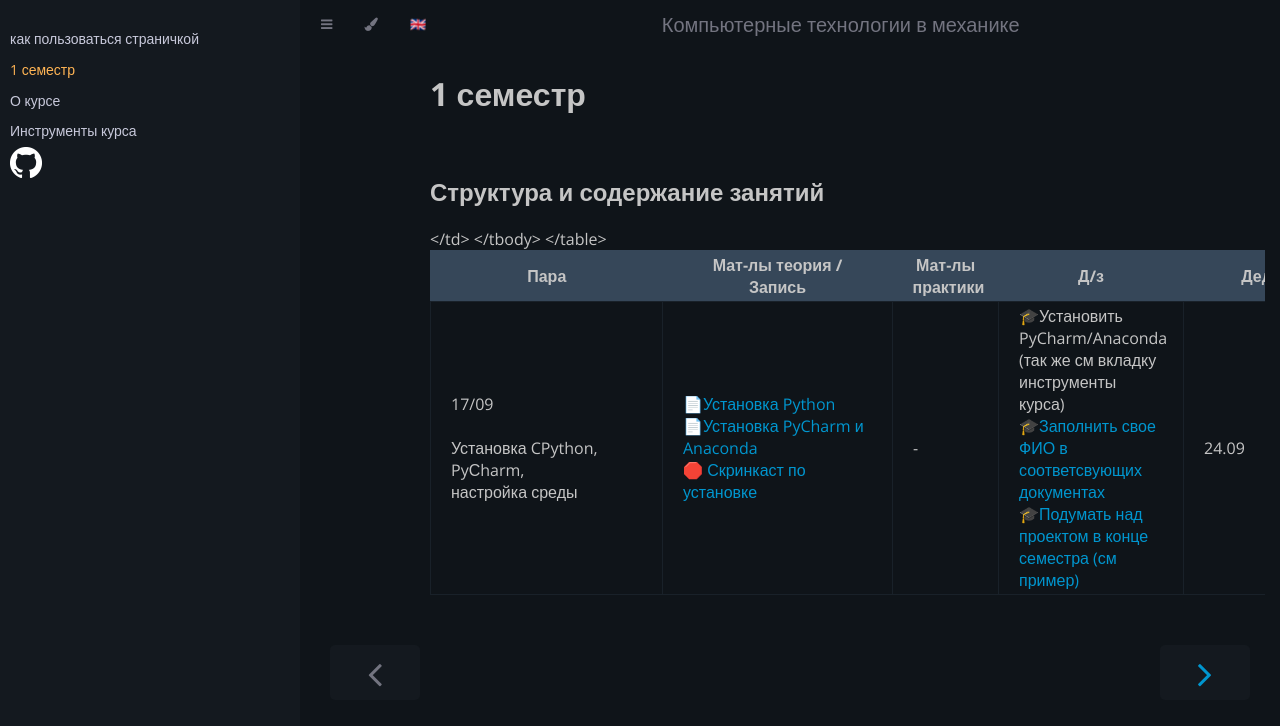
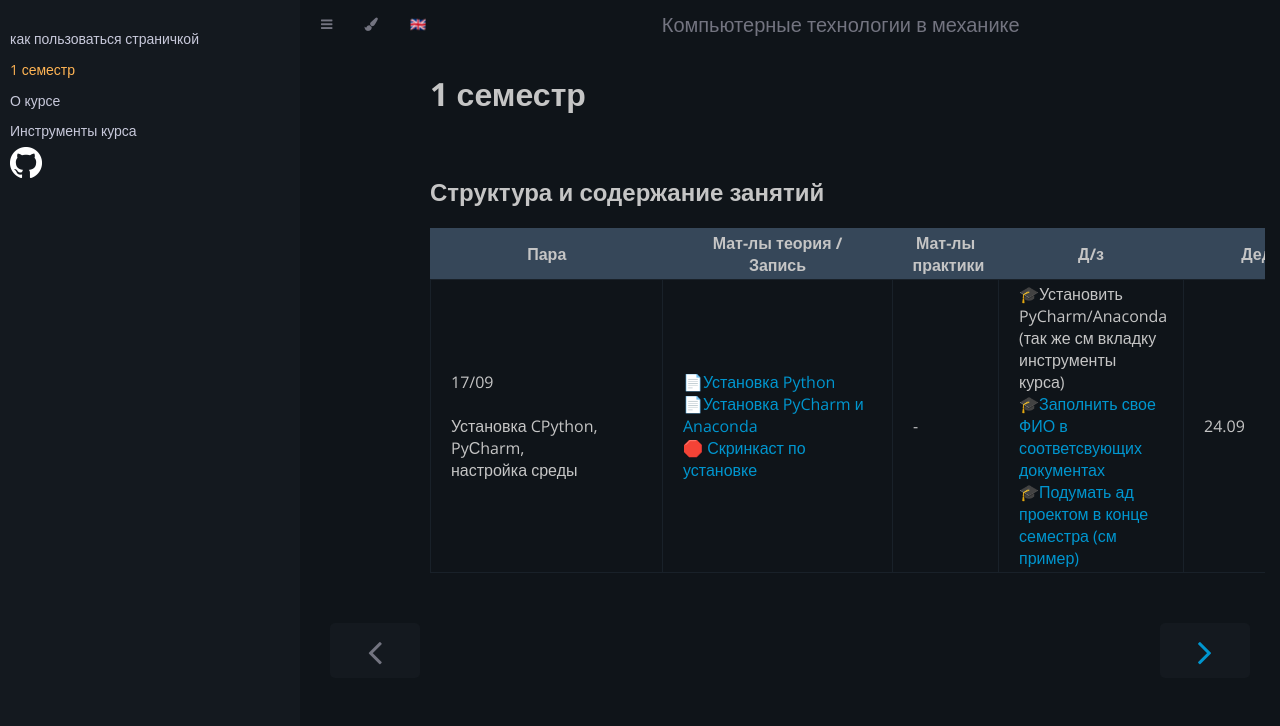
Before and after one commit to PPPmmm131313/PPPmmm131313.github.io, a Jekyll site: the page built from 1_semester.md, in a window 1280 px wide. Shown: the top 726 px of the page. Built offline with Jekyll 4.4.1, drawn with Linux system fonts in a browser that asks for light colours; our own code applies the rules of GitHub Pages for plain Markdown files.

Commit message:
Update 1_semester.md

```diff
--- a/1_semester.md
+++ b/1_semester.md
@@ -26,8 +26,8 @@ title: 1 семестр
     <td class="tg-0pky">17/09<br><br>Установка CPython, PyСharm,<br>настройка среды</td>
     <td class="tg-0pky"><a href="https://drive.google.com/file/d/1uJTuNXo1CBN-ujcjbW7DutYlJjxq96LM/view?usp=sharing" target="_blank" rel="noopener noreferrer">📄Установка Python</a><br><a href="https://drive.google.com/drive/folders/1Snhi7DKWnlCBJfayHC2s8TEx0fLSKDbu" target="_blank" rel="noopener noreferrer">📄Установка PyCharm и Anaconda</a><br><a href="https://drive.google.com/file/d/1RQVsCD3sRXn_UriPjHoh5Y0TSOzmD0kI/view?usp=sharing" target="_blank" rel="noopener noreferrer">🛑 Скринкаст по установке</a><br></td>
     <td class="tg-c3ow">-</td>
-    <td class="tg-c3ow">🎓Установить PyCharm/Anaconda (так же см вкладку инструменты курса)<br><a href="https://drive.google.com/drive/folders/1icJClM3hsQnxlxniidZMvJD-Po713K8w" target="_blank" rel="noopener noreferrer">🎓Заполнить свое ФИО в соответсвующих документах</a><br><a href="https://docs.google.com/spreadsheets/d/1553U-B6Tma7EfMIgbIfIYDuRZcma8XhZGONlbLcb8vU/edit?usp=sharing" target="_blank" rel="noopener noreferrer">🎓Подумать над проектом в конце семестра (см пример)</a><br></td>
+    <td class="tg-c3ow">🎓Установить PyCharm/Anaconda (так же см вкладку инструменты курса)<br><a href="https://drive.google.com/drive/folders/1icJClM3hsQnxlxniidZMvJD-Po713K8w" target="_blank" rel="noopener noreferrer">🎓Заполнить свое ФИО в соответсвующих документах</a><br><a href="https://docs.google.com/spreadsheets/d/1553U-B6Tma7EfMIgbIfIYDuRZcma8XhZGONlbLcb8vU/edit?usp=sharing" target="_blank" rel="noopener noreferrer">🎓Подумать ад проектом в конце семестра (см пример)</a><br></td>
     <td class="tg-c3ow">24.09</td>
-  </td>
+</tr>
 </tbody>
 </table>
```
